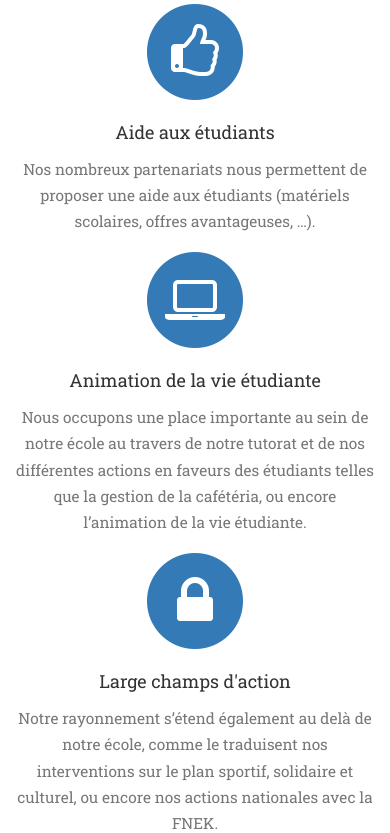
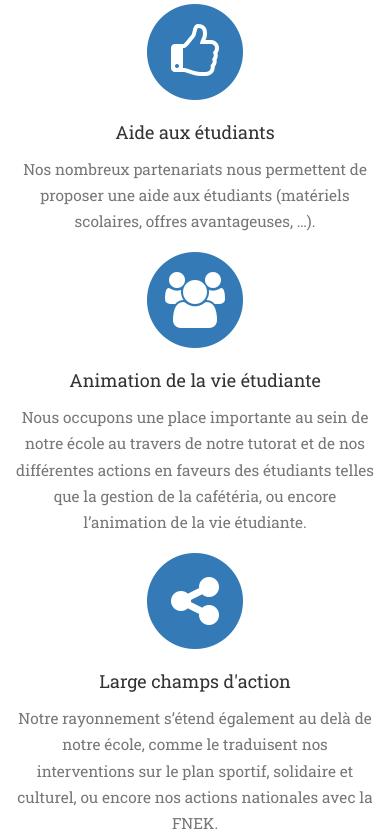
Before and after one commit to DCanaan/sample_app_test, a Rails app: page / in a window 390 px wide. Shown: the part 727-1560 px from the top of the page. Run offline with Rails 7, Linux system fonts and the light colour scheme; style sheets or scripts are compiled from the project's sources; parts of the project's set-up code (start-up, migrations or seed data) failed here and were passed over; some libraries are stand-ins or nearby versions; some web fonts are replaced.

```diff
--- a/app/views/layouts/application.html.erb
+++ b/app/views/layouts/application.html.erb
@@ -1,6 +1,13 @@
 <!DOCTYPE html>
 <html>
   <head>
+
+    <meta charset="utf-8">
+    <meta http-equiv="X-UA-Compatible" content="IE=edge">
+    <meta name="viewport" content="width=device-width, initial-scale=1">
+    <meta name="description" content="Site web de l'association EEKSM.">
+    <meta name="author" content="Danny Canaan">
+
     <title><%= full_title(yield(:title)) %></title>
     <%= stylesheet_link_tag 'application', media: 'all',
                                            'data-turbolinks-track' => true %>
--- a/app/views/static_pages/home.html.erb
+++ b/app/views/static_pages/home.html.erb
@@ -45,7 +45,7 @@
                 <div class="col-md-4">
                     <span class="fa-stack fa-4x">
                         <i class="fa fa-circle fa-stack-2x text-primary"></i>
-                        <i class="fa fa-laptop fa-stack-1x fa-inverse"></i>
+                        <i class="fa fa-users fa-stack-1x fa-inverse"></i>
                     </span>
                     <h4 class="service-heading">Animation de la vie étudiante</h4>
                     <p class="text-muted">Nous occupons une place importante au sein de notre école au travers de notre tutorat et de nos différentes actions en faveurs des étudiants telles que la gestion de la cafétéria, ou encore l’animation de la vie étudiante.</p>
@@ -53,7 +53,7 @@
                 <div class="col-md-4">
                     <span class="fa-stack fa-4x">
                         <i class="fa fa-circle fa-stack-2x text-primary"></i>
-                        <i class="fa fa-lock fa-stack-1x fa-inverse"></i>
+                        <i class="fa fa-share-alt fa-stack-1x fa-inverse"></i>
                     </span>
                     <h4 class="service-heading">Large champs d'action</h4>
                     <p class="text-muted">Notre rayonnement s’étend également au delà de notre école, comme le traduisent nos interventions sur le plan sportif, solidaire et culturel, ou encore nos actions nationales avec la FNEK.</p>
```
